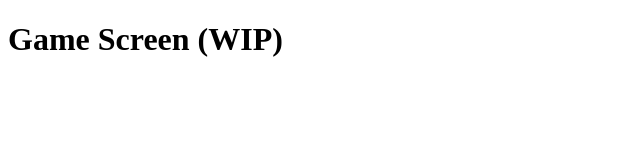
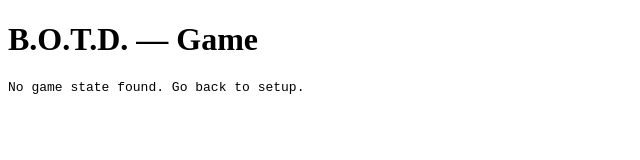
Before and after one commit to edw00rd/botd, a plain HTML site: page game.html in a window 1280 px wide. Shown: the whole page, without its empty margins (0-640 px from the left). Drawn offline with Linux system fonts and the light colour scheme.

Commit message:
Update game.html to see if game can read saved data.

```diff
--- a/game.html
+++ b/game.html
@@ -1,10 +1,25 @@
 <!doctype html>
-<html>
+<html lang="en">
 <head>
-  <meta charset="UTF-8">
+  <meta charset="UTF-8" />
   <title>B.O.T.D. — Game</title>
+  <meta name="viewport" content="width=device-width, initial-scale=1" />
 </head>
 <body>
-  <h1>Game Screen (WIP)</h1>
+  <h1>B.O.T.D. — Game</h1>
+
+  <pre id="state">Loading…</pre>
+
+  <script>
+    const state = JSON.parse(localStorage.getItem("botd_state"));
+
+    if (!state) {
+      document.getElementById("state").textContent =
+        "No game state found. Go back to setup.";
+    } else {
+      document.getElementById("state").textContent =
+        JSON.stringify(state, null, 2);
+    }
+  </script>
 </body>
 </html>
```
